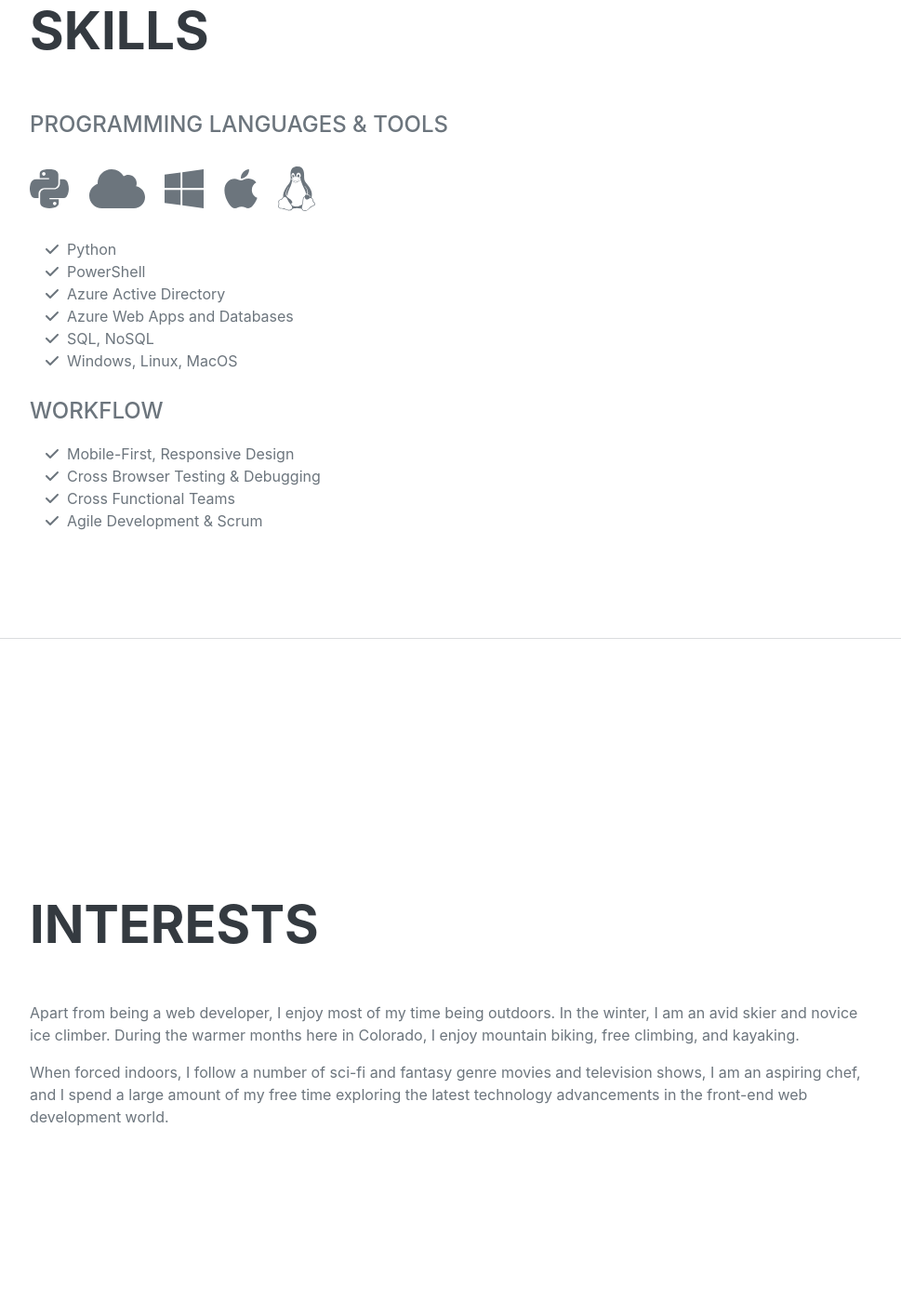
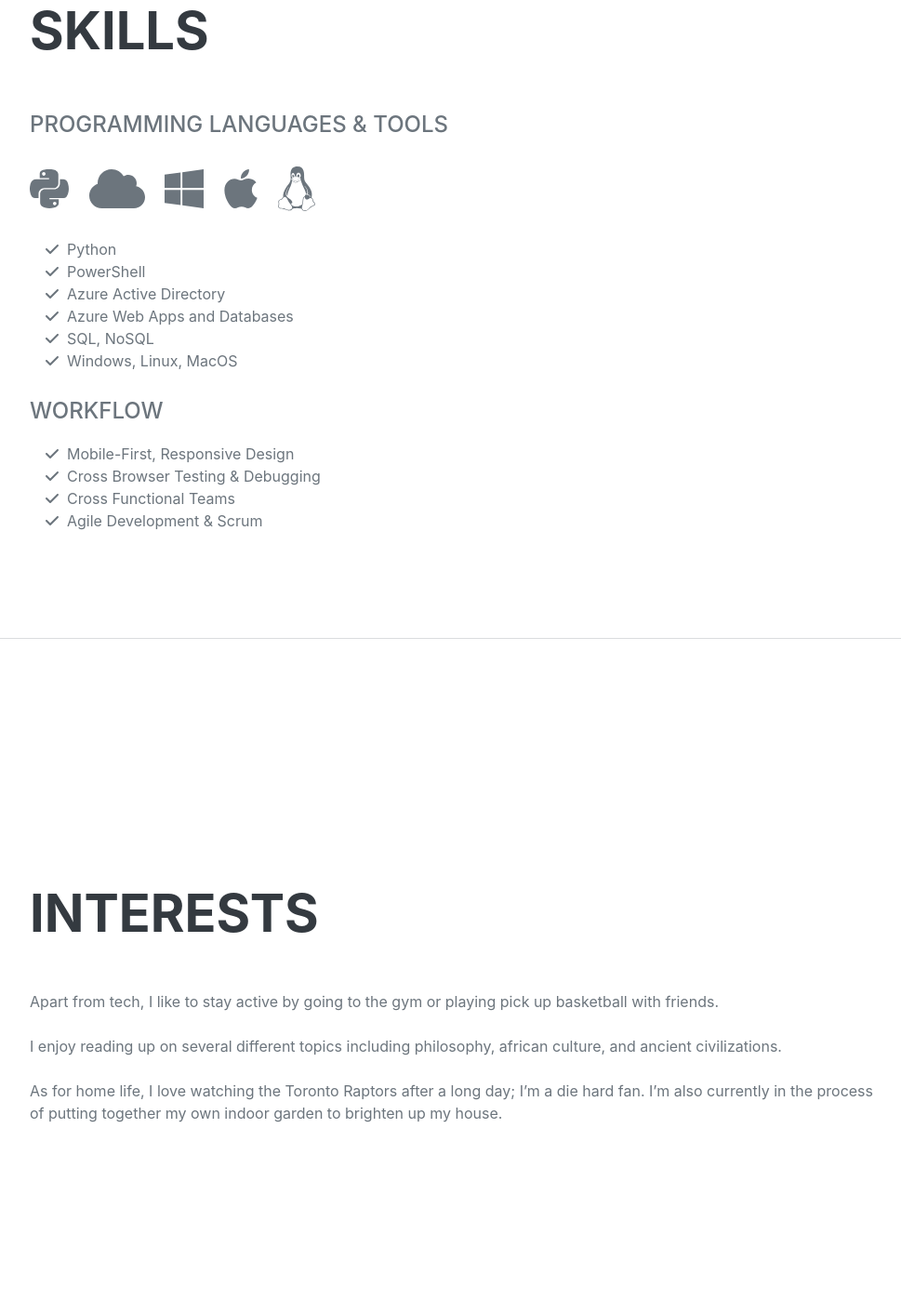
Before and after one commit to davismtui/cloudresume, a Flask app: page / in a window 1280 px wide. Shown: the part 2685-4098 px from the top of the page at 93% size, without its empty margins (288-1257 px from the left). Run offline with Flask 3, Linux system fonts and the light colour scheme; some libraries are stand-ins or nearby versions; some web fonts are replaced.

Commit message:
removed award section, edited interests (4)

```diff
--- a/templates/index.html
+++ b/templates/index.html
@@ -30,7 +30,9 @@
                     <li class="nav-item"><a class="nav-link js-scroll-trigger" href="#education">Education</a></li>
                     <li class="nav-item"><a class="nav-link js-scroll-trigger" href="#skills">Skills</a></li>
                     <li class="nav-item"><a class="nav-link js-scroll-trigger" href="#interests">Interests</a></li>
+                    <!--
                     <li class="nav-item"><a class="nav-link js-scroll-trigger" href="#awards">Awards</a></li>
+                    -->
                 </ul>
             </div>
         </nav>
@@ -173,12 +175,14 @@
             <section class="resume-section" id="interests">
                 <div class="resume-section-content">
                     <h2 class="mb-5">Interests</h2>
-                    <p>Apart from being a web developer, I enjoy most of my time being outdoors. In the winter, I am an avid skier and novice ice climber. During the warmer months here in Colorado, I enjoy mountain biking, free climbing, and kayaking.</p>
-                    <p class="mb-0">When forced indoors, I follow a number of sci-fi and fantasy genre movies and television shows, I am an aspiring chef, and I spend a large amount of my free time exploring the latest technology advancements in the front-end web development world.</p>
+                    <p>Apart from tech, I like to stay active by going to the gym or playing pick up basketball with friends.<br><br>
+I enjoy reading up on several different topics including philosophy, african culture, and ancient civilizations.<br><br>
+As for home life, I love watching the Toronto Raptors after a long day; I’m a die hard fan. I’m also currently in the process of putting together my own indoor garden to brighten up my house.</p>
+
                 </div>
             </section>
             <hr class="m-0" />
-            <!-- Awards-->
+            <!--
             <section class="resume-section" id="awards">
                 <div class="resume-section-content">
                     <h2 class="mb-5">Awards & Certifications</h2>
@@ -225,6 +229,7 @@
                 </div>
             </section>
         </div>
+        Awards-->
         <!-- Bootstrap core JS-->
         <script src="https://cdn.jsdelivr.net/npm/bootstrap@5.2.3/dist/js/bootstrap.bundle.min.js"></script>
         <!-- Core theme JS-->
```
